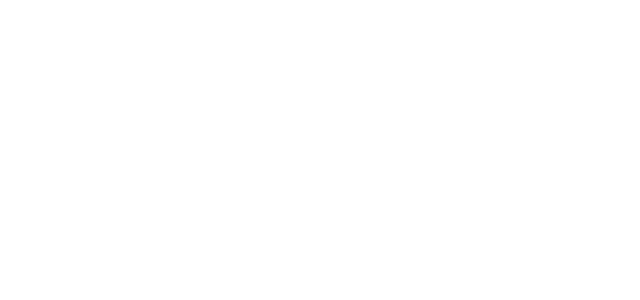
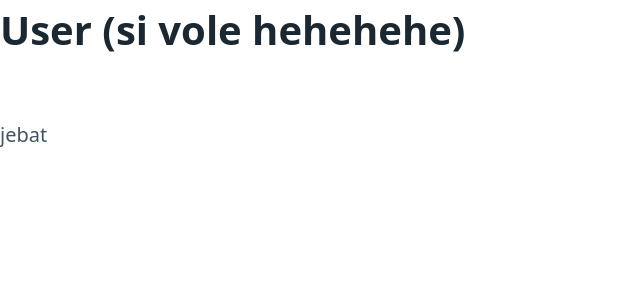
Before and after one commit to hokynar-org/knihovnik, a SvelteKit app: page /user in a window 1280 px wide. Shown: the top 300 px of the page, without its empty margins (0-640 px from the left). Built offline with nearby package versions, Linux system fonts and the light colour scheme; no server answers; the database is empty.

Commit message:
neon testing

```diff
--- a/package.json
+++ b/package.json
@@ -22,6 +22,7 @@
 	"type": "module",
 	"dependencies": {
 		"@fortawesome/free-solid-svg-icons": "^6.4.0",
+		"@neondatabase/serverless": "^0.4.9",
 		"@picocss/pico": "^1.5.10",
 		"drizzle-orm": "^0.26.3",
 		"postgres": "^3.3.5",
--- /dev/null
+++ b/src/lib/db/schema.ts
@@ -0,0 +1,7 @@
+import { pgTable, serial, text, varchar } from "drizzle-orm/pg-core";
+
+export const users = pgTable('users', {
+  id: serial('id').primaryKey(),
+  fullName: text('full_name'),
+  phone: varchar('phone', { length: 256 }),
+});
--- /dev/null
+++ b/src/routes/user/+page.server.ts
@@ -0,0 +1,16 @@
+import { drizzle } from 'drizzle-orm/postgres-js';
+import postgres from 'postgres';
+import type { PageServerLoad } from './$types';
+import { db } from '$env/static/private';
+import { users } from '$lib/db/schema';
+
+export const load = (async ({ }) => {
+    console.log(db)
+    const client = postgres(db+"?sslmode=require");
+    const db_drizzle = drizzle(client);
+    await db_drizzle.insert(users).values({ fullName: 'Andrew' });
+    // const allUsers = await db_drizzle.select().from(users);
+    return {
+        user: "jebat"
+    };
+}) satisfies PageServerLoad;
--- a/src/routes/user/+page.svelte
+++ b/src/routes/user/+page.svelte
@@ -0,0 +1,12 @@
+<script lang="ts">
+    import type { PageServerLoad } from './$types';
+
+    export let data: PageServerLoad;
+    let user = data
+</script>
+<h1>
+    User (si vole hehehehe)
+</h1>
+<div>
+    {user?.user}
+</div>
```
Also changed, not shown: 2 other files (tests, documents, lock files or other folders).
